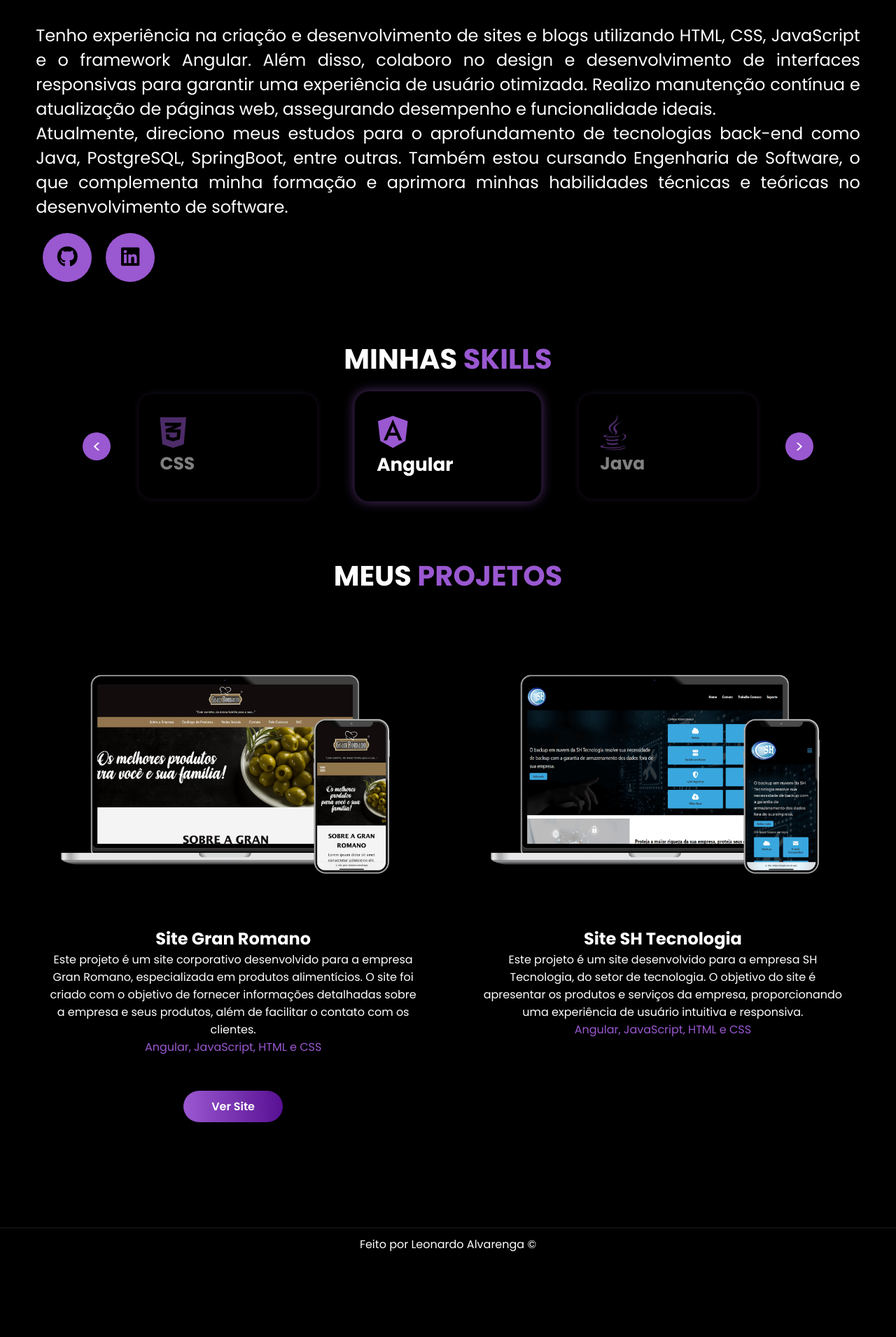
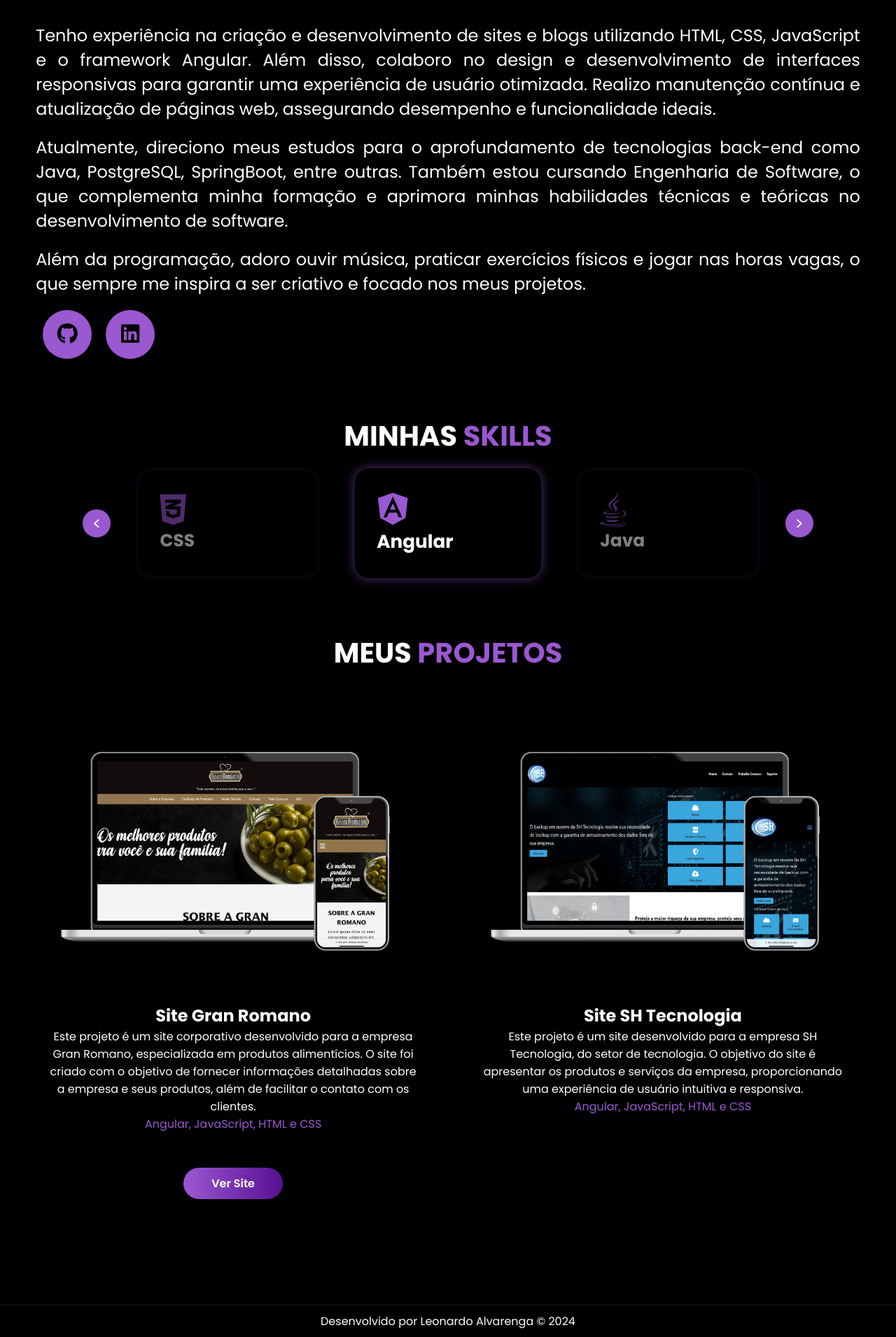
Before and after one commit to ynfleozin/portfolio, an Angular app: page / in a window 1280 px wide. Shown: the part 917-2828 px from the top of the page at 70% size. Before the commit the page ends 2718 px from the top, so only its background shows below. Built offline with nearby package versions, Linux system fonts and the light colour scheme.

Commit message:
modify p in footer and modify p in about

```diff
--- a/src/app/about/about.component.html
+++ b/src/app/about/about.component.html
@@ -5,8 +5,12 @@
         <h2 class="titulo-2">SOBRE <span>MIM</span></h2>
         <p>
           Tenho experiência na criação e desenvolvimento de sites e blogs utilizando HTML, CSS, JavaScript e o framework Angular. Além disso, colaboro no design e desenvolvimento de interfaces responsivas para garantir uma experiência de usuário otimizada. Realizo manutenção contínua e atualização de páginas web, assegurando desempenho e funcionalidade ideais.
-          <br>
+        </p>
+        <p>
           Atualmente, direciono meus estudos para o aprofundamento de tecnologias back-end como Java, PostgreSQL, SpringBoot, entre outras. Também estou cursando Engenharia de Software, o que complementa minha formação e aprimora minhas habilidades técnicas e teóricas no desenvolvimento de software.
+        </p>
+        <p>
+          Além da programação, adoro ouvir música, praticar exercícios físicos e jogar nas horas vagas, o que sempre me inspira a ser criativo e focado nos meus projetos.
         </p>
         <div class="social">
           <a href="https://www.github.com/ynfleozin" target="_blank"
--- a/src/app/footer/footer.component.html
+++ b/src/app/footer/footer.component.html
@@ -1,3 +1,3 @@
 <footer>
-  <p>Feito por Leonardo Alvarenga &copy;</p>
+  <p>Desenvolvido por Leonardo Alvarenga &copy; 2024 </p>
 </footer>
```
